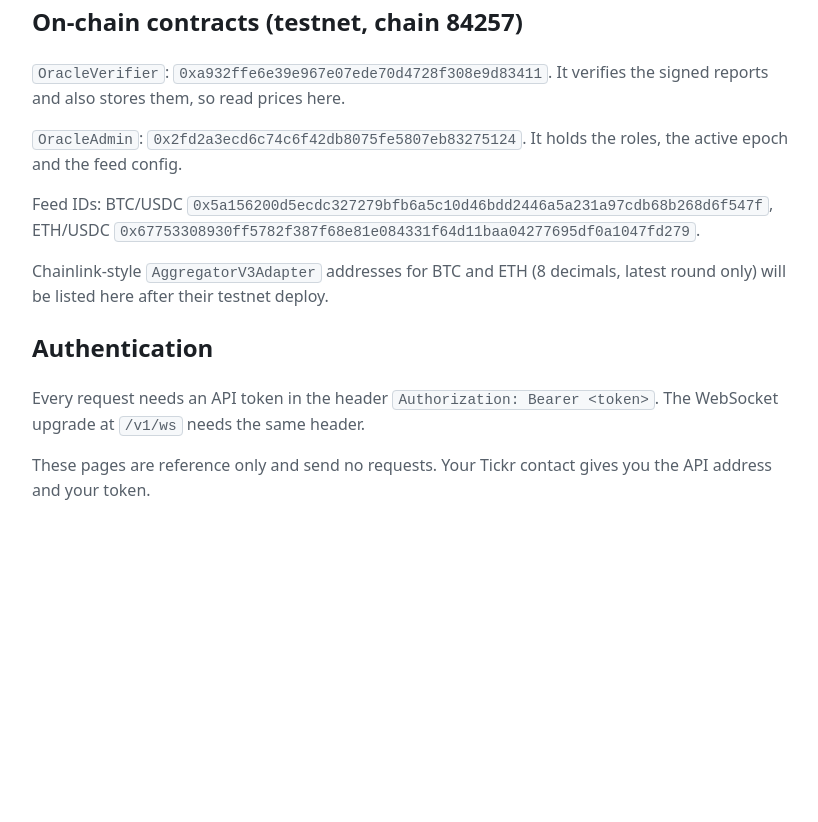
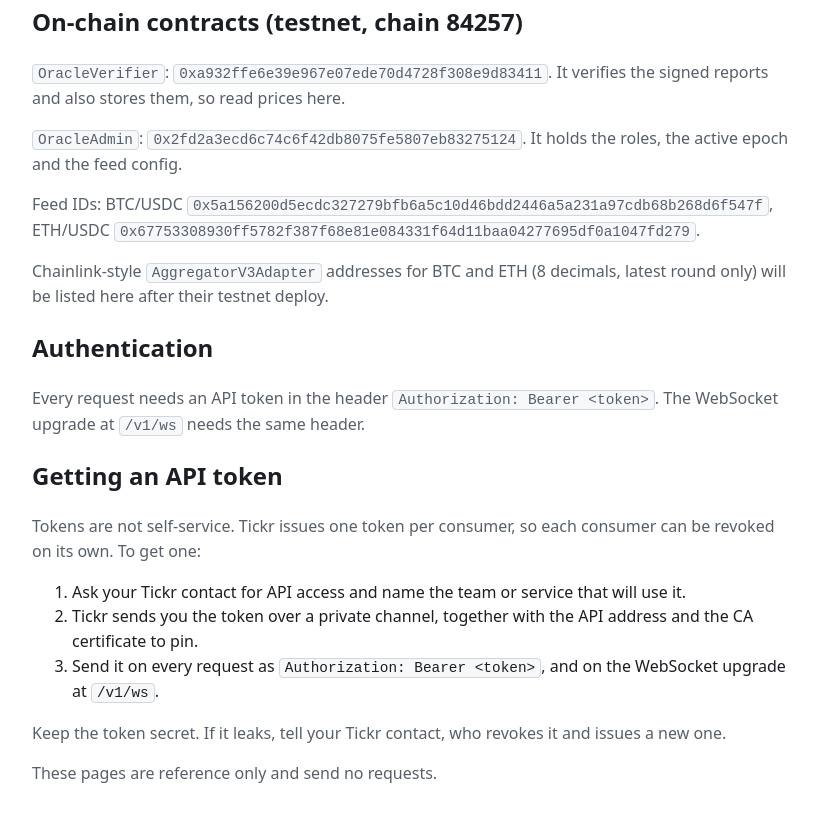
Before and after one commit to tickrdao/tickr-oracle-api-docs, a plain HTML site: page index.html in a window 1280 px wide. Shown: the part 316-1138 px from the top of the page, without its empty margins (228-1046 px from the left). Before the commit the page ends 875 px from the top, so only its background shows below. Drawn offline with Linux system fonts and the light colour scheme.

Commit message:
Explain how consumers get an API token

```diff
--- a/index.html
+++ b/index.html
@@ -35,7 +35,15 @@
 <p>Chainlink-style <code>AggregatorV3Adapter</code> addresses for BTC and ETH (8 decimals, latest round only) will be listed here after their testnet deploy.</p>
 <h2>Authentication</h2>
 <p>Every request needs an API token in the header <code>Authorization: Bearer &lt;token&gt;</code>. The WebSocket upgrade at <code>/v1/ws</code> needs the same header.</p>
-<p>These pages are reference only and send no requests. Your Tickr contact gives you the API address and your token.</p>
+<h2>Getting an API token</h2>
+<p>Tokens are not self-service. Tickr issues one token per consumer, so each consumer can be revoked on its own. To get one:</p>
+<ol>
+<li>Ask your Tickr contact for API access and name the team or service that will use it.</li>
+<li>Tickr sends you the token over a private channel, together with the API address and the CA certificate to pin.</li>
+<li>Send it on every request as <code>Authorization: Bearer &lt;token&gt;</code>, and on the WebSocket upgrade at <code>/v1/ws</code>.</li>
+</ol>
+<p>Keep the token secret. If it leaks, tell your Tickr contact, who revokes it and issues a new one.</p>
+<p>These pages are reference only and send no requests.</p>
 </main>
 </body>
 </html>
```
